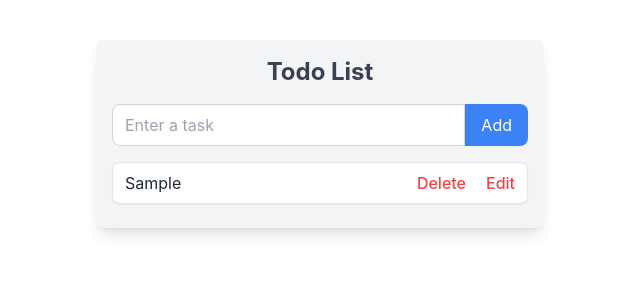
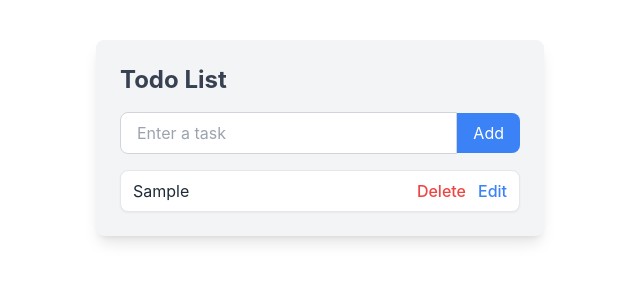
Before and after one commit to Rupinder-17/react-app3, a React (Vite) app: page / in a window 1280 px wide. Both pictures are taken after typing "Sample" into the empty fields and a click on the button "Add". Shown: the top 300 px of the page, without its empty margins (320-960 px from the left). Built offline with nearby package versions, Linux system fonts and the light colour scheme; what tailwindcss-motion would draw is missing.

Commit message:
appy tailwind css

```diff
--- a/src/component2/TodoList.jsx
+++ b/src/component2/TodoList.jsx
@@ -1,89 +1,89 @@
-// import { data } from "autoprefixer";
-import React from "react";
-import { useState } from "react";
-import { useReducer } from "react";
+import React, { useState, useReducer } from "react";
 
 const reducer = (state, action) => {
-  console.log("action", action);
-  console.log("state1", state);
-
-  if (action.type == "Add") {
+  if (action.type === "Add") {
     return [...state, { id: crypto.randomUUID(), title: action.data }];
   }
-  if (action.type == "Delete") {
-    return state?.filter((item) => item.id !== action.data);
+  if (action.type === "Delete") {
+    return state.filter((item) => item.id !== action.data);
   }
-  if (action.type == "Edit") {
-    return state?.map((item) =>
+  if (action.type === "Edit") {
+    return state.map((item) =>
       item.id === action.data.id ? { ...item, title: action.data.title } : item
     );
   }
-
   return state;
 };
+
 const initialState = [];
 
 export const TodoList = () => {
   const [state, dispatch] = useReducer(reducer, initialState);
   const [inputState, setInputState] = useState("");
   const [edit, setEdit] = useState(false);
-  const [updateid, setUpdate]= useState(null)
-
-
-  // console.log("input", inputState);
-  // console.log("state first", state);
-  // console.log("edit", edit);
+  const [updateId, setUpdateId] = useState(null);
 
   const handleAdd = () => {
     if (edit) {
-      dispatch({ type: "Edit", data: { id: updateid, title: inputState } });
-      setEdit(false)
-      setUpdate(null)
-    }else{
-      dispatch({type: "Add", data: inputState})
-      setInputState("")
+      dispatch({ type: "Edit", data: { id: updateId, title: inputState } });
+      setEdit(false);
+      setUpdateId(null);
+    } else {
+      dispatch({ type: "Add", data: inputState });
     }
+    setInputState("");
+  };
 
-    // console.log("dispatch");
-    // dispatch({ type: "Add", data: inputState });
-    // setInputState("");
-  };
   const handleDelete = (id) => {
-    console.log("delete");
     dispatch({ type: "Delete", data: id });
   };
 
   const handleEdit = (item) => {
-    console.log("hello edit");
-    // dispatch({ type: "Edit", data: { id, title: inputState } });
     setInputState(item.title);
     setEdit(true);
-    setUpdate(item.id)
+    setUpdateId(item.id);
   };
-  // const updateData = (id)=>{
-  //   dispatch({type: "update",data: {id, title:inputState}})
-  // }
 
   return (
-    <div className="m-auto w-96">
-      <input
-        type="text"
-        onChange={(e) => {
-          setInputState(e.target.value);
-        }}
-        value={inputState}
-        className="border px-5 py-2 w-72"
-      />
-      <button onClick={handleAdd} className="bg-slate-800 px-4 py-2 text-white">
-        {edit ? "update" : "Add"}
-      </button>
-      <ul className="bg-slate-400 px-2 py-2 w-96">
-        {state?.map((item, index) => (
-          <li key={index} className="flex  justify-between">
-            <p>{item.title}</p>
-            <div className="flex gap-3">
-              <button onClick={() => handleDelete(item.id)}>Delete</button>
-              <button onClick={() => handleEdit(item)}>Edit</button>
+    <div className="max-w-md mx-auto p-6 bg-gray-100 rounded-lg shadow-lg mt-10">
+      <h1 className="text-2xl font-bold text-gray-700 mb-4">Todo List</h1>
+
+      <div className="flex items-center mb-4">
+        <input
+          type="text"
+          onChange={(e) => setInputState(e.target.value)}
+          value={inputState}
+          placeholder="Enter a task"
+          className="flex-grow border border-gray-300 px-4 py-2 rounded-l-lg focus:outline-none focus:ring-2 focus:ring-blue-500"
+        />
+        <button
+          onClick={handleAdd}
+          className="bg-blue-500 text-white px-4 py-2 rounded-r-lg hover:bg-blue-600 focus:outline-none"
+        >
+          {edit ? "Update" : "Add"}
+        </button>
+      </div>
+
+      <ul className="space-y-2">
+        {state.map((item, index) => (
+          <li
+            key={index}
+            className="flex justify-between items-center bg-white py-2 px-3 rounded-lg shadow-sm border border-gray-200"
+          >
+            <p className="text-gray-800">{item.title}</p>
+            <div className="flex space-x-3">
+              <button
+                onClick={() => handleDelete(item.id)}
+                className="text-red-500 hover:text-red-700 font-medium focus:outline-none"
+              >
+                Delete
+              </button>
+              <button
+                onClick={() => handleEdit(item)}
+                className="text-blue-500 hover:text-blue-700 font-medium focus:outline-none"
+              >
+                Edit
+              </button>
             </div>
           </li>
         ))}
--- a/src/main.jsx
+++ b/src/main.jsx
@@ -71,8 +71,8 @@
     {/* <UseRef/> */}
     {/* <TimerREf/> */}
     {/* <UseReducerHook/> */}
-    {/* <TodoList/> */}
-    <Todolist1/>
+    <TodoList/>
+    {/* <Todolist1/> */}
   </StrictMode>
 
 
```
